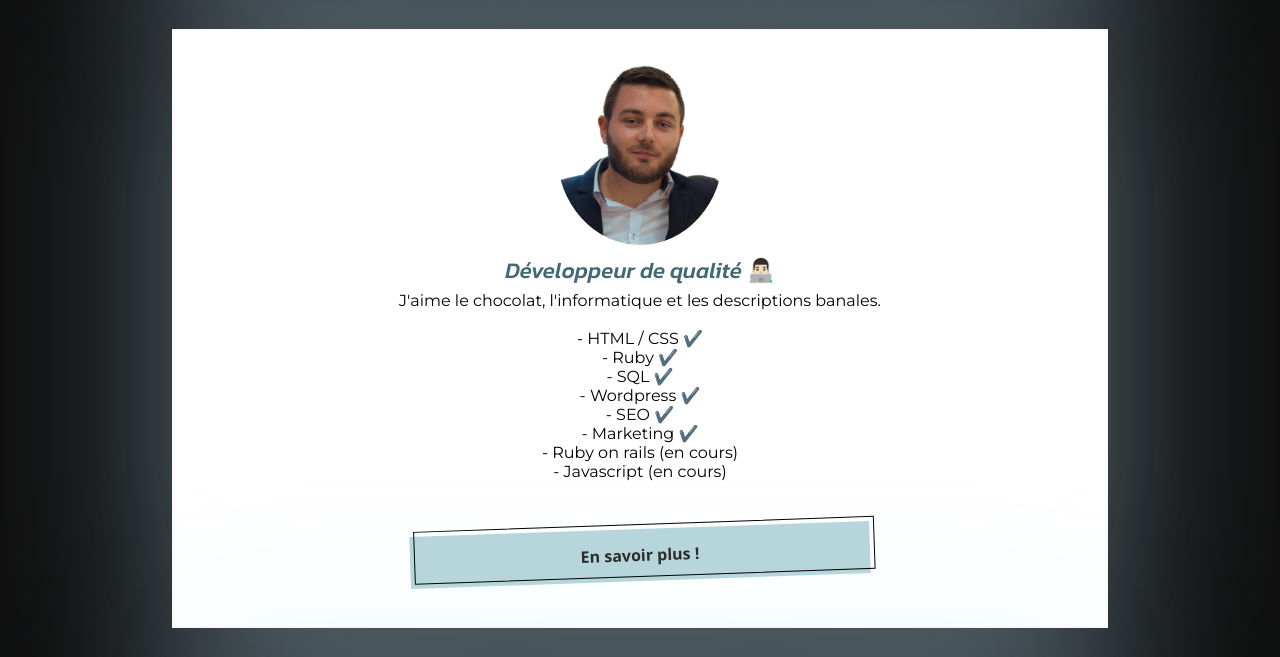
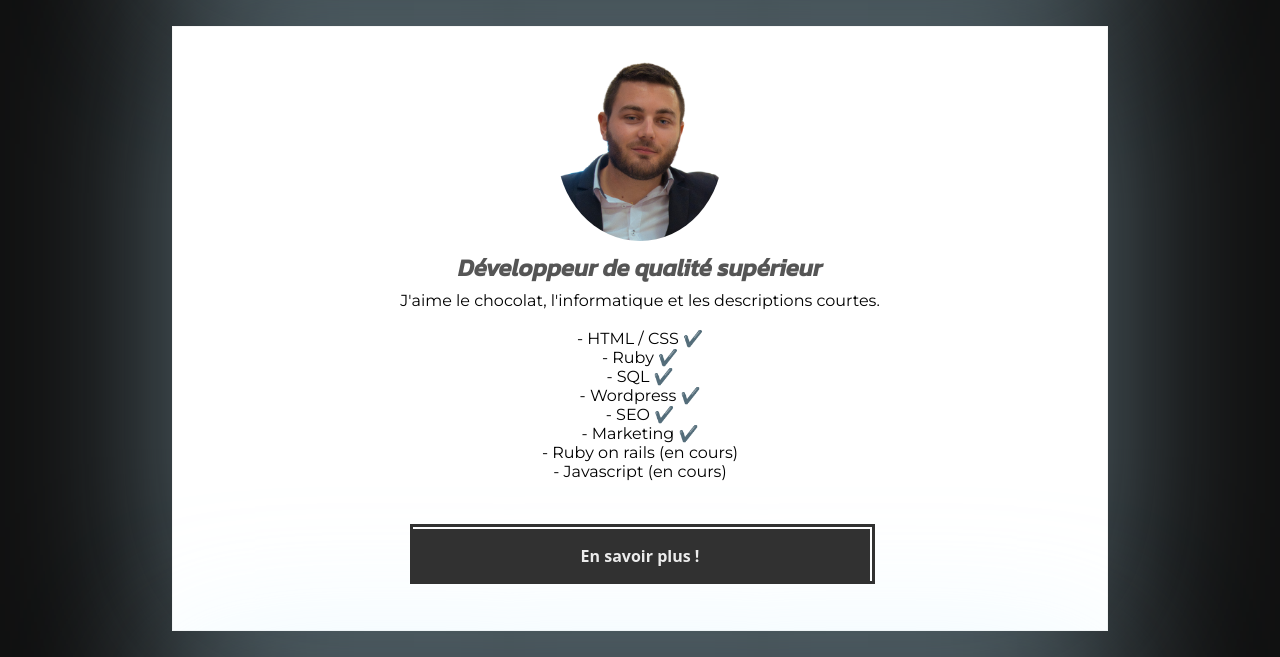
Before and after one commit to KevinFalck/Mon-profil-exercice-lewagon-, a plain HTML site: page index.html in a window 1280 px wide. Shown: the part 82-739 px from the top of the page. Drawn offline with Linux system fonts and the light colour scheme.

Commit message:
make my profile prettier

```diff
--- a/index.html
+++ b/index.html
@@ -21,8 +21,8 @@
     </div>
     <div class="card card-white ">
     <img src="images/kevin.jpg" alt="Ma Photo de Profil" width="19%" class="img-circle">
-    <h2>Développeur de qualité 👨🏻‍💻</h2>
-    <p>J'aime le chocolat, l'informatique et les descriptions banales.</p><br>
+    <h2>Développeur de qualité supérieur</h2>
+    <p>J'aime le chocolat, l'informatique et les descriptions courtes.</p><br>
     <p><ul>
         <li> - HTML / CSS ✔️
         </li>
--- a/style/style.css
+++ b/style/style.css
@@ -13,11 +13,10 @@ h1 {
 
 h2 {
   font-family: 'Kanit', sans-serif;
-  font-weight: 500;
-  font-size: 1.4em;
+  font-weight: 700;
+  font-size: 1.5em;
   line-height: 1.9em;
-  color: #416875;
-
+  color: #555555;
 }
 
 body {
@@ -58,26 +57,25 @@ border-radius: 50%;
 }
 
 .button-53 {
-  background-color: #b6d6db;
-  border: 0 solid #E5E7EB;
+  background-color: #313131;
+  border: 2 solid #E5E7EB;
   box-sizing: border-box;
-  color: #2c2c2c;
+  color: #ececec;
   display: flex;
   font-family: ui-sans-serif,system-ui,-apple-system,system-ui,"Segoe UI",Roboto,"Helvetica Neue",Arial,"Noto Sans",sans-serif,"Apple Color Emoji","Segoe UI Emoji","Segoe UI Symbol","Noto Color Emoji";
-  font-size: 0.4rem;
+  font-size: 0.9rem;
   font-weight: 700;
   justify-content: center;
-  line-height: 1.75rem;
+  line-height: 1.95rem;
   padding: .6rem 1.65rem;
   position: relative;
   text-align: center;
-  text-decoration: none #000000 solid;
+  text-decoration: none rgb(226, 226, 226) solid;
   text-decoration-thickness: auto;
   width: 100%;
   max-width: 460px;
   position: relative;
   cursor: pointer;
-  transform: rotate(-2deg);
   user-select: none;
   -webkit-user-select: none;
   touch-action: manipulation;
@@ -93,16 +91,17 @@ border-radius: 50%;
 .button-53:after {
   content: '';
   position: absolute;
-  border: 1px solid #000000;
-  bottom: 4px;
-  left: 4px;
+  border: 3px solid #313131;
+  bottom: 0px;
+  left: 0px;
   width: calc(100% - 1px);
   height: calc(100% - 1px);
 }
 
 .button-53:hover:after {
-  bottom: 2px;
-  left: 2px;
+  bottom: 5px;
+  left: 5px;
+
 }
 
 *{
@@ -124,7 +123,7 @@ ul li a {
 }
 ul li a .fa-brands {
   font-size: 6em;
-  color: #222;
+  color: #3a3a3a;
 }
 ul li a::before {
   font-family: "FontAwesome";
```
